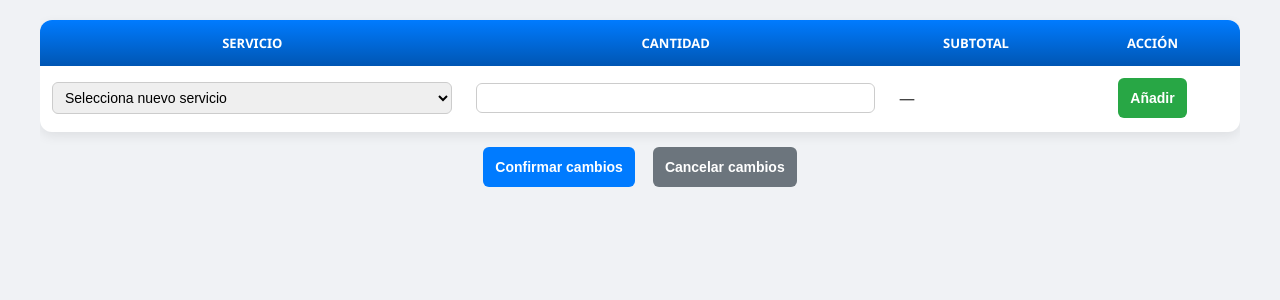
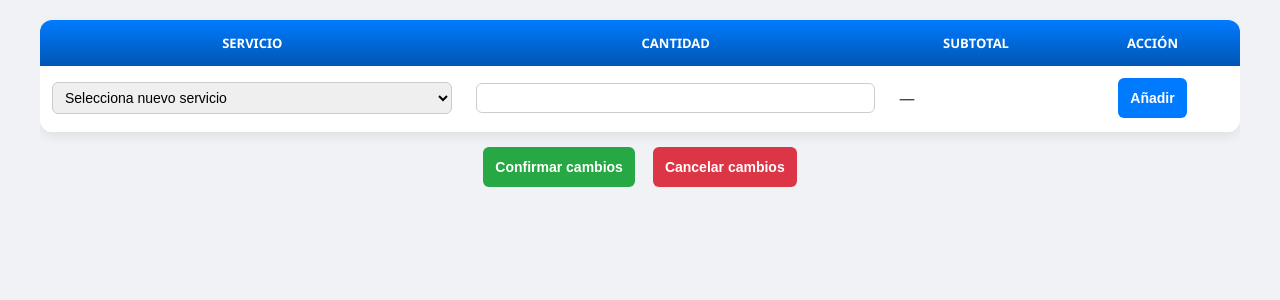
Before and after one commit to Gonzalo-721/Proyecto, a Flask app: template templates/editar_servicios.html in a window 1280 px wide. Shown: the part 60-360 px from the top of the page. Run offline with Flask 3, Linux system fonts and the light colour scheme; the template is opened without the code that fills it, so the values that code supplies are empty.

Commit message:
Update editar_servicios.html

```diff
--- a/templates/editar_servicios.html
+++ b/templates/editar_servicios.html
@@ -88,7 +88,7 @@
                         <td>—</td>
 
                         <td>
-                            <button type="submit" name="accion" value="añadir" class="btn btn-success">
+                            <button type="submit" name="accion" value="añadir" class="btn btn-primary">
                                 Añadir
                             </button>
                         </td>
@@ -98,11 +98,11 @@
             </table>
 
             <div class="acciones">
-                <button type="submit" name="accion" value="confirmar" class="btn btn-primary">
+                <button type="submit" name="accion" value="confirmar" class="btn btn-success">
                     Confirmar cambios
                 </button>
 
-                <button type="submit" name="accion" value="cancelar" class="btn btn-secondary">
+                <button type="submit" name="accion" value="cancelar" class="btn btn-danger">
                     Cancelar cambios
                 </button>
             </div>
```
